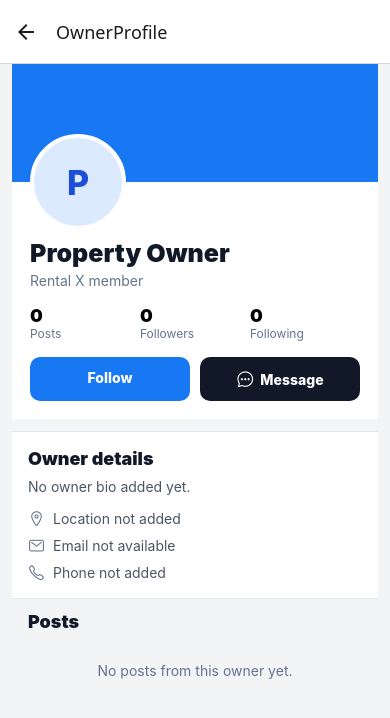
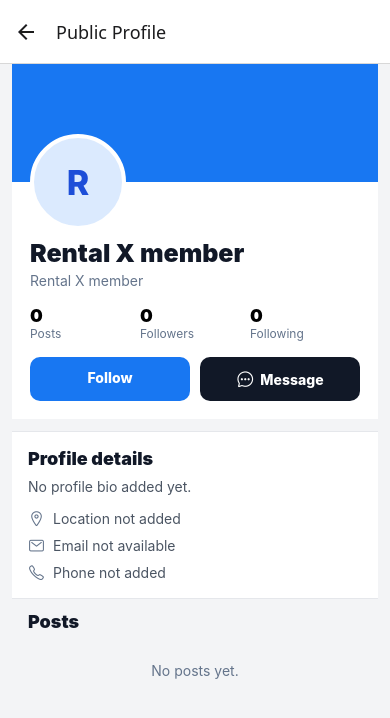
Before and after one commit to shakil51298/rentaX, a React Native app: screen /OwnerProfile in a window 390 px wide. Shown: the top 718 px of the page. Built offline with nearby package versions, Linux system fonts and the light colour scheme.

Commit message:
commenter profile click taking to public profile and back into comment page

```diff
--- a/src/navigation/AppNavigator.js
+++ b/src/navigation/AppNavigator.js
@@ -22,7 +22,11 @@ export default function AppNavigator() {
         <Stack.Screen name="CreatePost" component={CreatePostScreen} />
         <Stack.Screen name="Chat" component={ChatScreen} />
         <Stack.Screen name="Profile" component={ProfileScreen} />
-        <Stack.Screen name="OwnerProfile" component={OwnerProfileScreen} />
+        <Stack.Screen
+          name="OwnerProfile"
+          component={OwnerProfileScreen}
+          options={{ title: 'Public Profile' }}
+        />
         <Stack.Screen name="Favorite" component={FavoriteScreen} />
       </Stack.Navigator>
     </NavigationContainer>
--- a/src/screens/HomeScreen.js
+++ b/src/screens/HomeScreen.js
@@ -16,6 +16,7 @@ import {
 } from 'react-native'
 import { SafeAreaView } from 'react-native-safe-area-context'
 import { Ionicons } from '@expo/vector-icons'
+import { useFocusEffect } from '@react-navigation/native'
 import { VideoView, useVideoPlayer } from 'expo-video'
 import { supabase } from '../lib/supabase'
 
@@ -516,7 +517,7 @@ async function fetchCommentProfilesByUserId(userIds) {
 
   const { data, error } = await supabase
     .from('user_profiles')
-    .select('user_id, display_name, avatar_url, is_verified')
+    .select('user_id, email, display_name, avatar_url, is_verified')
     .in('user_id', uniqueUserIds)
 
   if (error) return {}
@@ -680,6 +681,7 @@ const CommentItem = memo(function CommentItem({
   onLike,
   onReply,
   onDelete,
+  onOpenProfile,
   depth = 0,
 }) {
   const authorName = getCommentAuthorName(comment)
@@ -687,12 +689,19 @@ const CommentItem = memo(function CommentItem({
   const likes = comment.property_comment_likes || []
   const isLiked = likes.some((like) => like.user_id === currentUser?.id)
   const isOwner = currentUser?.id && String(comment.user_id) === currentUser.id
+  const canOpenProfile = Boolean(comment.user_id)
   const replyIndent = depth > 0 ? 34 : 0
 
   return (
     <View style={{ marginLeft: replyIndent, marginBottom: 12 }}>
       <View style={{ flexDirection: 'row', alignItems: 'flex-start' }}>
-        <Avatar name={authorName} uri={avatarUrl} size={depth > 0 ? 30 : 36} />
+        <TouchableOpacity
+          activeOpacity={0.82}
+          disabled={!canOpenProfile}
+          onPress={() => onOpenProfile(comment)}
+        >
+          <Avatar name={authorName} uri={avatarUrl} size={depth > 0 ? 30 : 36} />
+        </TouchableOpacity>
 
         <View style={{ marginLeft: 8, flex: 1 }}>
           <TouchableOpacity
@@ -709,7 +718,12 @@ const CommentItem = memo(function CommentItem({
               paddingVertical: 8,
             }}
           >
-            <View style={{ flexDirection: 'row', alignItems: 'center' }}>
+            <TouchableOpacity
+              activeOpacity={0.82}
+              disabled={!canOpenProfile}
+              onPress={() => onOpenProfile(comment)}
+              style={{ flexDirection: 'row', alignItems: 'center', alignSelf: 'flex-start' }}
+            >
               <Text style={{ fontWeight: '700', fontSize: 13 }}>
                 {authorName}
               </Text>
@@ -722,7 +736,7 @@ const CommentItem = memo(function CommentItem({
                   style={{ marginLeft: 4 }}
                 />
               ) : null}
-            </View>
+            </TouchableOpacity>
 
             <Text style={{ marginTop: 3, fontSize: 14, lineHeight: 19 }}>
               {comment.comment}
@@ -777,6 +791,7 @@ const CommentItem = memo(function CommentItem({
           onLike={onLike}
           onReply={onReply}
           onDelete={onDelete}
+          onOpenProfile={onOpenProfile}
           depth={depth + 1}
         />
       ))}
@@ -799,11 +814,22 @@ export default function HomeScreen({ navigation }) {
     media: [],
     index: 0,
   })
+  const reopenCommentsOnFocus = useRef(false)
 
   useEffect(() => {
     loadUser()
     loadProperties()
   }, [])
+
+  useFocusEffect(
+    useCallback(() => {
+      if (!reopenCommentsOnFocus.current || !selectedPost?.id) return
+
+      reopenCommentsOnFocus.current = false
+      setCommentModal(true)
+      loadComments(selectedPost.id)
+    }, [selectedPost])
+  )
 
   useEffect(() => {
     if (!commentModal || !selectedPost?.id) return undefined
@@ -1433,6 +1459,21 @@ export default function HomeScreen({ navigation }) {
     })
   }, [navigation])
 
+  const openCommentProfile = useCallback((comment) => {
+    if (!comment?.user_id) return
+
+    reopenCommentsOnFocus.current = true
+    closeCommentModal()
+
+    navigation.navigate('OwnerProfile', {
+      owner: {
+        id: comment.user_id,
+        email: comment.profile?.email || comment.user_email,
+        name: getCommentAuthorName(comment),
+      },
+    })
+  }, [navigation])
+
   function closeCommentModal() {
     setCommentModal(false)
     setReplyTarget(null)
@@ -1611,6 +1652,7 @@ export default function HomeScreen({ navigation }) {
                   onLike={toggleCommentLike}
                   onReply={setReplyTarget}
                   onDelete={deleteComment}
+                  onOpenProfile={openCommentProfile}
                 />
               ))
             ) : (
--- a/src/screens/OwnerProfileScreen.js
+++ b/src/screens/OwnerProfileScreen.js
@@ -13,7 +13,7 @@ import { Ionicons } from '@expo/vector-icons'
 import { supabase } from '../lib/supabase'
 
 function displayNameFromEmail(email) {
-  if (!email) return 'Property Owner'
+  if (!email) return 'Rental X member'
 
   return email.split('@')[0]
 }
@@ -321,11 +321,11 @@ export default function OwnerProfileScreen({ route, navigation }) {
               }}
             >
               <Text style={{ fontSize: 18, fontWeight: '900', color: '#111827' }}>
-                Owner details
+                Profile details
               </Text>
 
               <Text style={{ color: '#4b5563', lineHeight: 20, marginTop: 8 }}>
-                {profile?.bio || 'No owner bio added yet.'}
+                {profile?.bio || 'No profile bio added yet.'}
               </Text>
 
               <View style={{ marginTop: 12, gap: 8 }}>
@@ -367,7 +367,7 @@ export default function OwnerProfileScreen({ route, navigation }) {
         }
         ListEmptyComponent={
           <Text style={{ textAlign: 'center', color: '#64748b', marginTop: 20 }}>
-            No posts from this owner yet.
+            No posts yet.
           </Text>
         }
         style={{ flex: 1 }}
```
